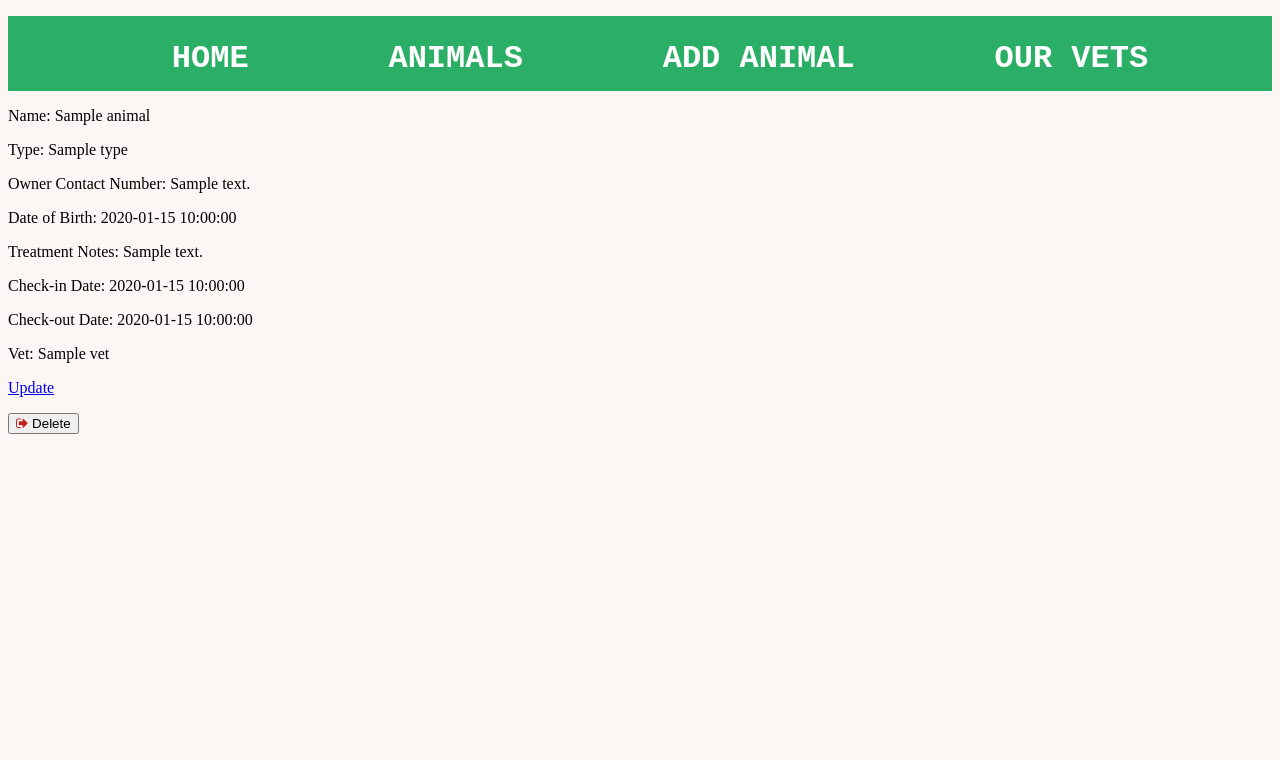
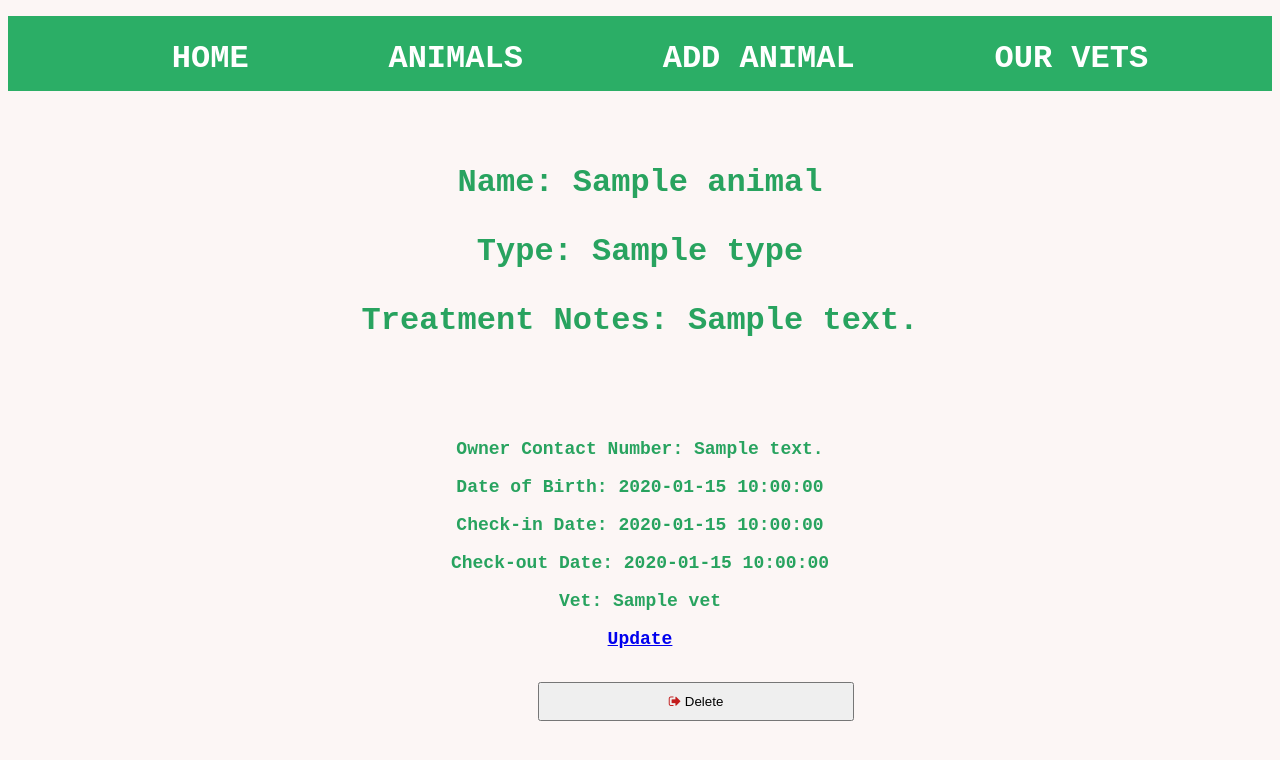
Before and after one commit to kcaj21/Python_Project_Vet_v2, a Flask app: page /animals/1 in a window 1280 px wide; the page is wider, and only the part inside the window is pictured. Shown: the top 760 px of that part. Run offline with Flask 3, Linux system fonts and the light colour scheme; a database or web service that is not in the repository returns one stand-in record (values such as "Sample title"); some libraries are stand-ins or nearby versions.

Commit message:
styled show animal page

```diff
--- a/static/style.css
+++ b/static/style.css
@@ -136,3 +136,41 @@ input[type=date] {
     margin: 5px 330px;
 
 }
+
+.show_animal_container_head{
+    margin: auto;
+    width: 50%;
+    /* border: 4px solid #28a35f; */
+    padding: 25px;
+    font-family: 'Courier New', Courier, monospace;
+    font-weight: 800;
+    font-size: xx-large;
+    color: #28a35f;
+    text-align: center;
+}
+
+.show_animal_container_body{
+    margin: auto;
+    width: 50%;
+    /* border: 4px solid #28a35f; */
+    padding: 25px;
+    font-family: 'Courier New', Courier, monospace;
+    font-weight: 800;
+    font-size: large;
+    color: #28a35f;
+    text-align: center;
+}
+
+/* .update_btn {
+    width: 25%;
+    padding: 10px;
+    margin: -10px 530px;
+
+} */
+
+.delete_btn {
+    width: 25%;
+    padding: 10px;
+    margin: -10px 530px;
+
+}
--- a/templates/animals/show.html
+++ b/templates/animals/show.html
@@ -2,12 +2,14 @@
 
 {% block content %}
 
-<div class="show_animal_container">
+<div class="show_animal_container_head">
     <p>Name: {{animal.name}}</p>
     <p>Type: {{animal.type}}</p>
+    <p>Treatment Notes: {{animal.treatment_notes}}</p>
+</div>
+<div class="show_animal_container_body">
     <p>Owner Contact Number: {{animal.contact_details}}</p>
     <p>Date of Birth: {{animal.date_of_birth}}</p>
-    <p>Treatment Notes: {{animal.treatment_notes}}</p>
     <p>Check-in Date: {{animal.check_in_date}}</p>
     <p>Check-out Date: {{animal.check_out_date}}</p>
     <p>Vet: {{animal.vet.name}}</p>
```
